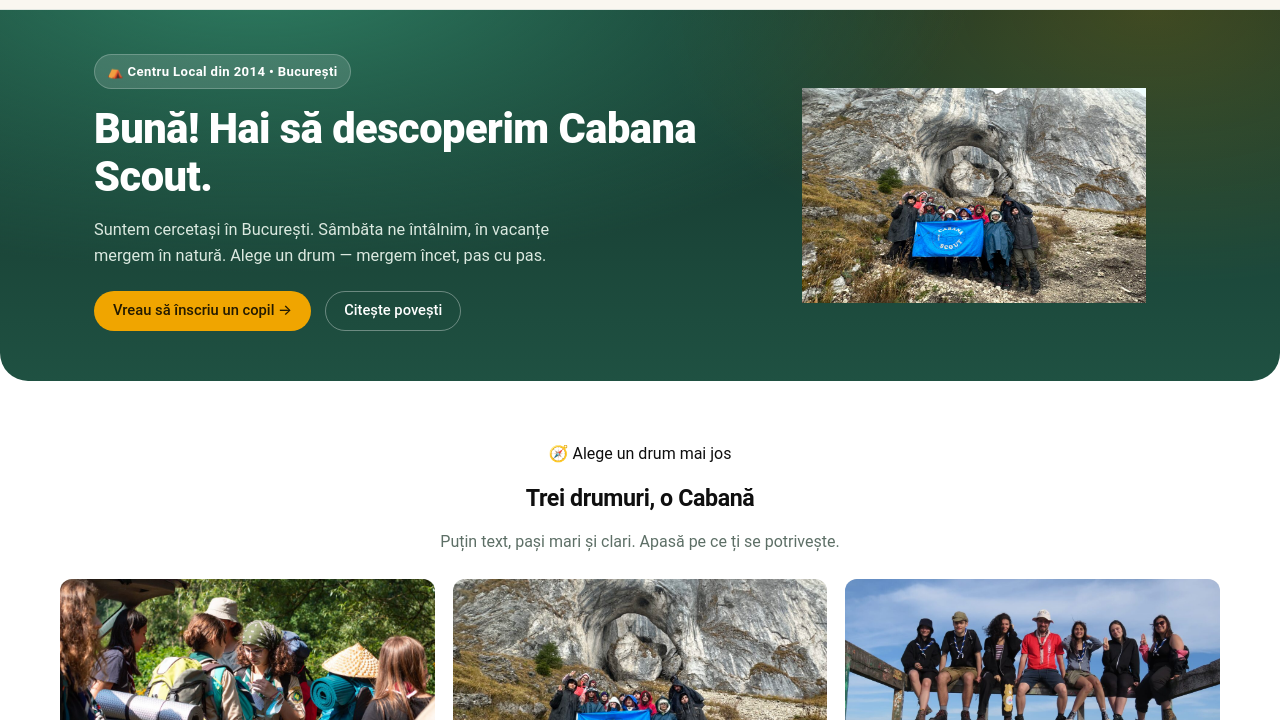
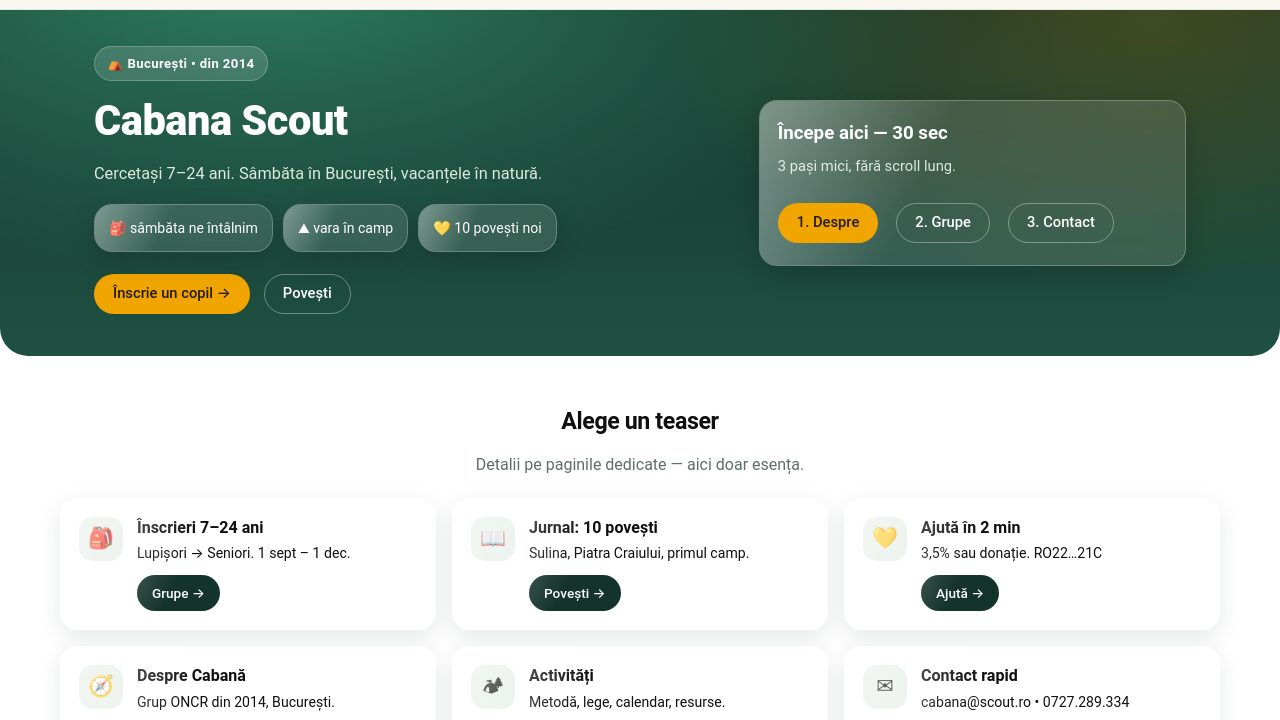
Before and after one commit to sebaptcd/cabanascout.ro, a plain HTML site: page index.html in a window 1280 px wide. Shown: the part 63-783 px from the top of the page. Drawn offline with Linux system fonts and the light colour scheme.

Commit message:
Homepage teasers only + glass cards, no huge images
- Compact hero, no full-bleed photo
- 6 small glass teaser cards with blur + reflective sheen
- Jurnal/articles keep photos, home stays light

```diff
--- a/assets/css/style.css
+++ b/assets/css/style.css
@@ -155,3 +155,19 @@
   .feature-grid,.yt-grid{grid-template-columns:1fr}
   .cta-row .btn,.story-nav .btn{width:100%}
 }
+/* === v5: homepage teasers only + glass === */
+.hero-compact .hero-inner{padding:36px 24px;gap:24px}
+.hero-compact figure{display:none}
+.teasers{display:grid;grid-template-columns:repeat(3,1fr);gap:16px;margin:20px 0}
+.glass{position:relative;background:rgba(255,255,255,.72);backdrop-filter:blur(14px);-webkit-backdrop-filter:blur(14px);border:1px solid rgba(255,255,255,.65);border-radius:18px;padding:18px;box-shadow:0 8px 24px rgba(20,51,42,.10);overflow:hidden}
+.glass::after{content:"";position:absolute;inset:0;background:linear-gradient(115deg,rgba(255,255,255,.55) 0%,rgba(255,255,255,0) 35%);pointer-events:none}
+.hero .glass{background:rgba(255,255,255,.12);border-color:rgba(255,255,255,.25);box-shadow:0 8px 24px rgba(0,0,0,.18)}
+.hero .glass::after{background:linear-gradient(115deg,rgba(255,255,255,.35) 0%,rgba(255,255,255,0) 40%)}
+.teaser{display:flex;gap:14px;align-items:flex-start}
+.teaser .t-ico{flex:0 0 44px;width:44px;height:44px;border-radius:14px;background:var(--sage);display:flex;align-items:center;justify-content:center;font-size:1.3rem}
+.teaser h3{margin:0;font-size:1rem;line-height:1.35}
+.teaser p{margin:4px 0 10px;font-size:.88rem}
+.teaser .btn{padding:8px 14px;min-height:36px;font-size:.85rem}
+.mini-row{display:flex;gap:10px;flex-wrap:wrap;margin:14px 0}
+.mini-row .glass{padding:12px 14px;font-size:.88rem}
+@media(max-width:900px){.teasers{grid-template-columns:1fr;max-width:520px;margin-left:auto;margin-right:auto}}
--- a/index.html
+++ b/index.html
@@ -4,7 +4,7 @@
 <meta charset="utf-8">
 <meta name="viewport" content="width=device-width,initial-scale=1">
 <title>Cabana Scout — Cercetașii României București</title>
-<meta name="description" content="Cabana Scout București: înscrieri copii 7-24 ani, povești din natură, cum poți ajuta. Ghid simplu, pas cu pas.">
+<meta name="description" content="Cabana Scout București: înscrieri copii 7-24 ani, povești din natură, cum poți ajuta.">
 <link rel="icon" href="assets/img/logo.png">
 <link rel="stylesheet" href="assets/css/style.css">
 </head>
@@ -24,59 +24,49 @@
 </div>
 </header>
 
-<div class="hero">
+<div class="hero hero-compact">
 <div class="hero-inner">
 <div>
-<span class="eyebrow">⛺ Centru Local din 2014 • București</span>
-<h1>Bună! Hai să descoperim Cabana Scout.</h1>
-<p class="lead">Suntem cercetași în București. Sâmbăta ne întâlnim, în vacanțe mergem în natură. Alege un drum — mergem încet, pas cu pas.</p>
+<span class="eyebrow">⛺ București • din 2014</span>
+<h1>Cabana Scout</h1>
+<p class="lead">Cercetași 7–24 ani. Sâmbăta în București, vacanțele în natură.</p>
+<div class="mini-row">
+<div class="glass">🎒 sâmbăta ne întâlnim</div>
+<div class="glass">⛰ vara în camp</div>
+<div class="glass">💛 10 povești noi</div>
+</div>
 <div class="cta-row">
-<a class="btn btn-amber" href="grupe.html">Vreau să înscriu un copil →</a>
-<a class="btn btn-ghost" href="jurnal.html">Citește povești</a>
+<a class="btn btn-amber" href="grupe.html">Înscrie un copil →</a>
+<a class="btn btn-ghost" href="jurnal.html">Povești</a>
 </div>
 </div>
-<figure>
-<img src="assets/img/piatra-craiului.jpg" alt="Exploratori pe munte, Piatra Craiului" fetchpriority="high">
-</figure>
+<div>
+<div class="glass">
+<h3 style="margin:0 0 6px;color:#fff">Începe aici — 30 sec</h3>
+<p style="margin:0 0 12px;color:#dbe9e0;font-size:.92rem">3 pași mici, fără scroll lung.</p>
+<p style="margin:0;display:flex;gap:10px;flex-wrap:wrap;position:relative;z-index:1"><a class="btn btn-amber" href="despre.html">1. Despre</a><a class="btn btn-ghost" href="grupe.html">2. Grupe</a><a class="btn btn-ghost" href="contact.html">3. Contact</a></p>
+</div>
+</div>
 </div>
 </div>
 
 <main class="wrap">
 <section class="block">
 <div class="prose" style="text-align:center">
-<p class="progress">🧭 Alege un drum mai jos</p>
-<h2 class="title">Trei drumuri, o Cabană</h2>
-<p class="muted">Puțin text, pași mari și clari. Apasă pe ce ți se potrivește.</p>
+<h2 class="title">Alege un teaser</h2>
+<p class="muted">Detalii pe paginile dedicate — aici doar esența.</p>
 </div>
-<div class="yt-grid">
-<div class="yt-card"><div class="thumb"><img src="assets/img/primul-camp.jpg" alt="Copii în camp" loading="lazy"><span class="badge-t">7–24 ani</span></div><div class="yt-body"><div class="avatar">🎒</div><div><h3>Înscrieri: Lupișori, Temerari, eXploratori, Seniori</h3><p class="yt-meta">Vezi grupa potrivită vârstei</p><p class="yt-link"><a class="btn btn-dark" href="grupe.html">Vezi grupe →</a></p></div></div></div>
-<div class="yt-card"><div class="thumb"><img src="assets/img/piatra-craiului.jpg" alt="Piatra Craiului" loading="lazy"><span class="badge-t">10 povești</span></div><div class="yt-body"><div class="avatar">📖</div><div><h3>Povești din natură: hike-uri, campuri, jurnale</h3><p class="yt-meta">Scrise de cercetași, text integral</p><p class="yt-link"><a class="btn btn-dark" href="jurnal.html">Citește jurnalul →</a></p></div></div></div>
-<div class="yt-card"><div class="thumb"><img src="assets/img/hike-sulina.jpg" alt="Sulina, Delta Dunării" loading="lazy"><span class="badge-t">2 min</span></div><div class="yt-body"><div class="avatar">💛</div><div><h3>Ajută Cabana: donează sau redirecționează 3,5%</h3><p class="yt-meta">IBAN RO22…21C</p><p class="yt-link"><a class="btn btn-dark" href="sustine.html">Vreau să ajut →</a></p></div></div></div>
-</div>
-</section>
-
-<section class="block">
-<div class="band">
-<div>
-<span class="badge">Cine suntem</span>
-<h2 class="title">Un grup cu focul aprins din 2014</h2>
-<p>Cabana Scout e parte din Cercetașii României. Învățăm prin joacă, drumeții și tabere — sâmbăta în București, vara în munți și Deltă.</p>
-<p><a class="btn btn-amber" href="despre.html">Povestea noastră →</a></p>
-</div>
-<div><img src="assets/img/primul-camp.jpg" alt="Tabără Cabana Scout" loading="lazy"></div>
-</div>
-<div class="band">
-<div><img src="assets/img/hike-sulina.jpg" alt="Hike Sulina" loading="lazy"></div>
-<div>
-<span class="badge">Sâmbăta la Cabană</span>
-<h2 class="title">Ce facem împreună?</h2>
-<p>Noduri, orientare, cântece la foc, fapte bune. Vara: camp de 5–7 zile în natură.</p>
-<p><a class="btn btn-dark" href="activitati.html">Vezi activități →</a></p>
-</div>
+<div class="teasers">
+<div class="glass teaser"><div class="t-ico">🎒</div><div><h3>Înscrieri 7–24 ani</h3><p>Lupișori → Seniori. 1 sept – 1 dec.</p><a class="btn btn-dark" href="grupe.html">Grupe →</a></div></div>
+<div class="glass teaser"><div class="t-ico">📖</div><div><h3>Jurnal: 10 povești</h3><p>Sulina, Piatra Craiului, primul camp.</p><a class="btn btn-dark" href="jurnal.html">Povești →</a></div></div>
+<div class="glass teaser"><div class="t-ico">💛</div><div><h3>Ajută în 2 min</h3><p>3,5% sau donație. RO22…21C</p><a class="btn btn-dark" href="sustine.html">Ajută →</a></div></div>
+<div class="glass teaser"><div class="t-ico">🧭</div><div><h3>Despre Cabană</h3><p>Grup ONCR din 2014, București.</p><a class="btn btn-dark" href="despre.html">Despre →</a></div></div>
+<div class="glass teaser"><div class="t-ico">🏕</div><div><h3>Activități</h3><p>Metodă, lege, calendar, resurse.</p><a class="btn btn-dark" href="activitati.html">Vezi →</a></div></div>
+<div class="glass teaser"><div class="t-ico">✉</div><div><h3>Contact rapid</h3><p>cabana@scout.ro • 0727.289.334</p><a class="btn btn-dark" href="contact.html">Scrie-ne →</a></div></div>
 </div>
 <div class="story-nav">
 <a class="btn btn-amber" href="grupe.html">Începe cu înscrierile →</a>
-<a class="btn btn-dark" href="contact.html">Ai întrebări? Scrie-ne →</a>
+<a class="btn btn-dark" href="jurnal.html">Sau citește o poveste →</a>
 </div>
 </section>
 </main>
```
